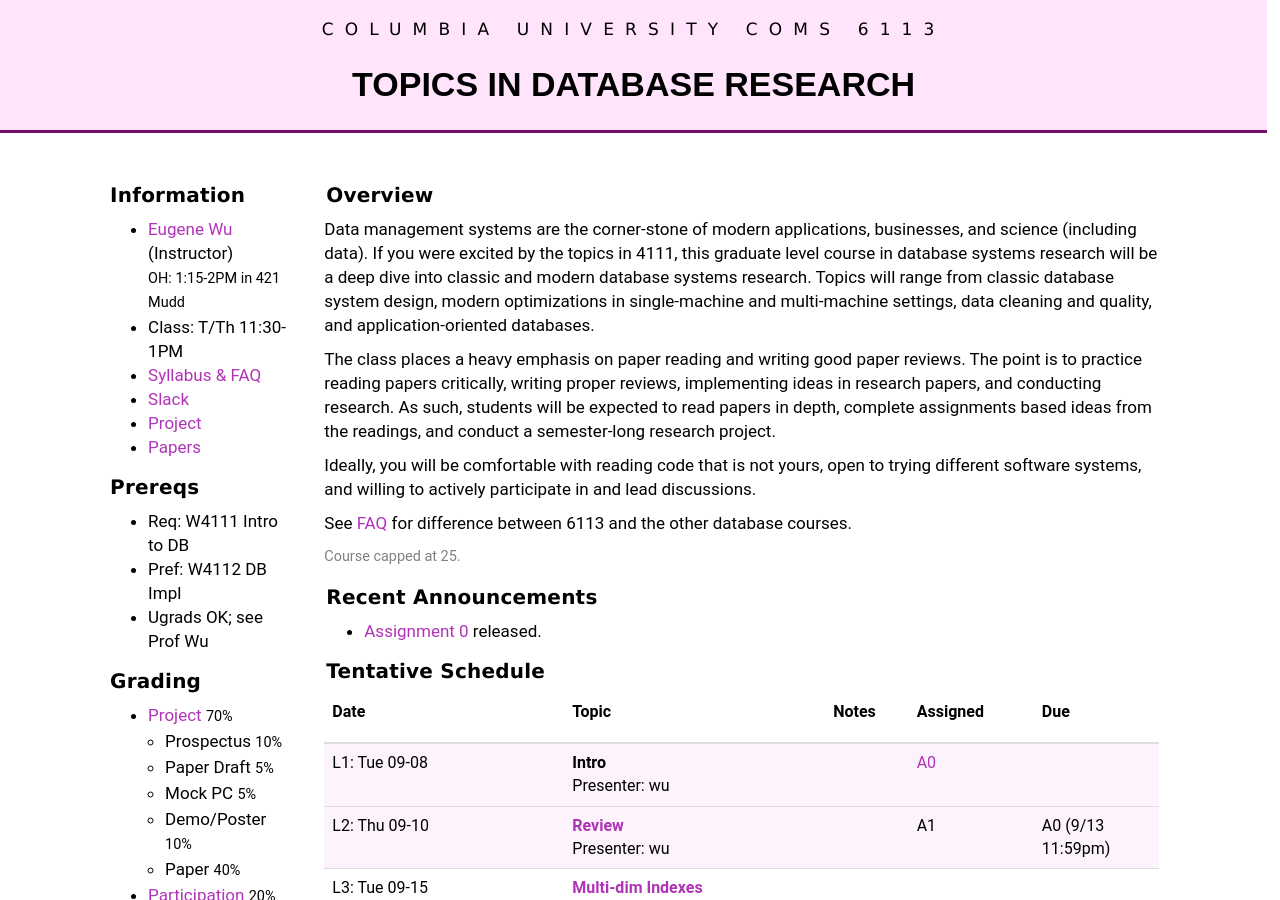
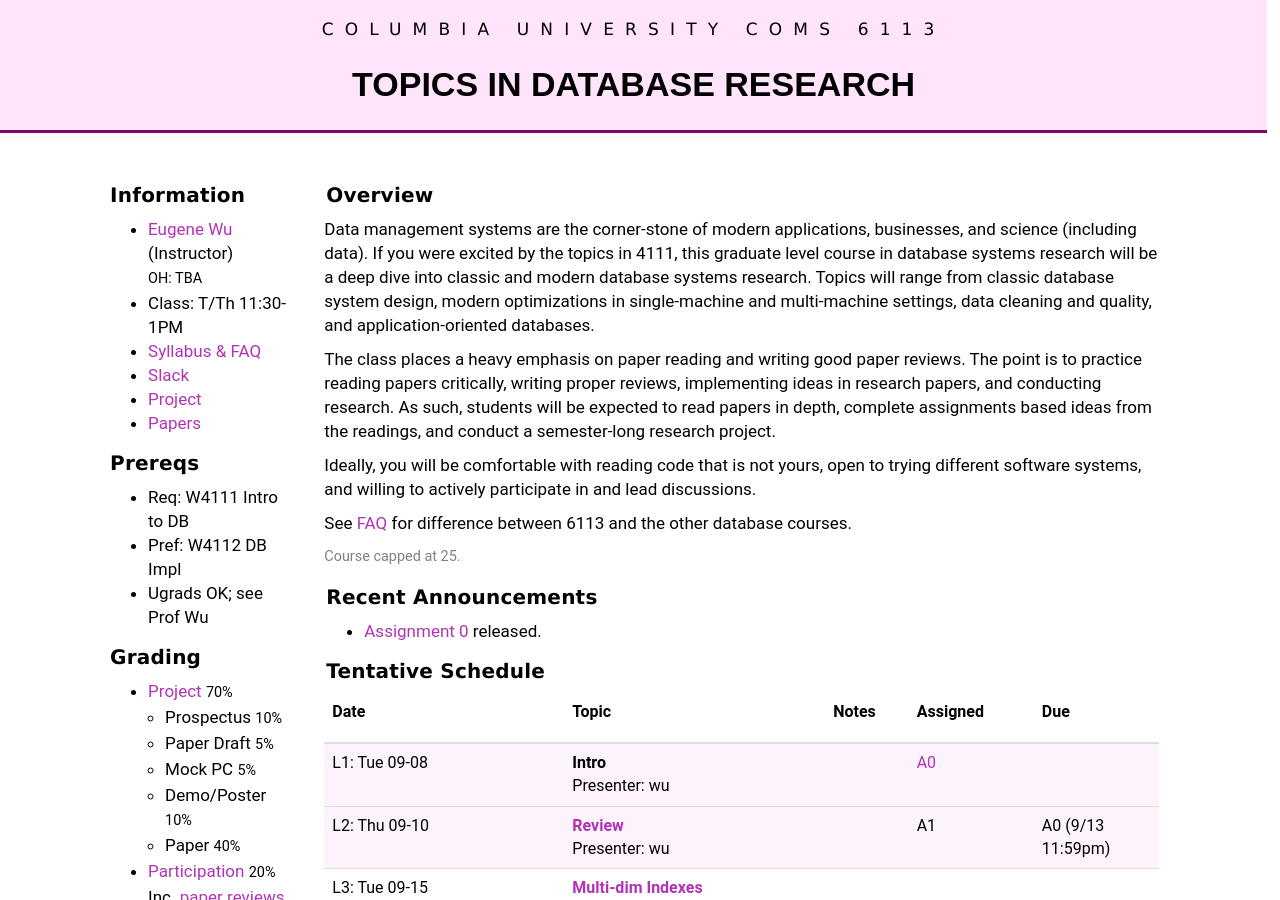
Before and after one commit to w6113/website_fall2020, a Jekyll site: the page built from index.md, in a window 1280 px wide and 900 px high. Built offline with Jekyll 4.4.1, drawn with Linux system fonts in a browser that asks for light colours.

Commit message:
updated website

```diff
--- a/_includes/index_left.md
+++ b/_includes/index_left.md
@@ -1,10 +1,10 @@
 #### Information
 
 * [Eugene Wu](http://www.eugenewu.net) (Instructor)
-  <small>OH: 1:15-2PM in 421 Mudd</small>
+  <small>OH: TBA</small>
 * Class: T/Th 11:30-1PM
 * [Syllabus & FAQ](./syllabus)
-* [Slack](#)
+* [Slack](https://w6113-f20.slack.com)
 * [Project](./projects)
 * [Papers](./papers)
 
```
